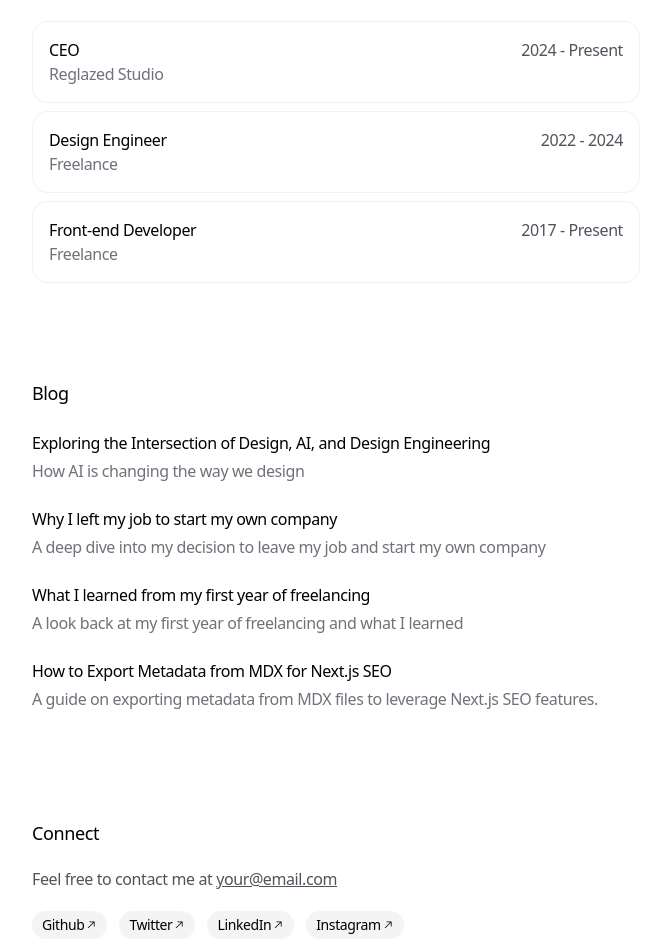
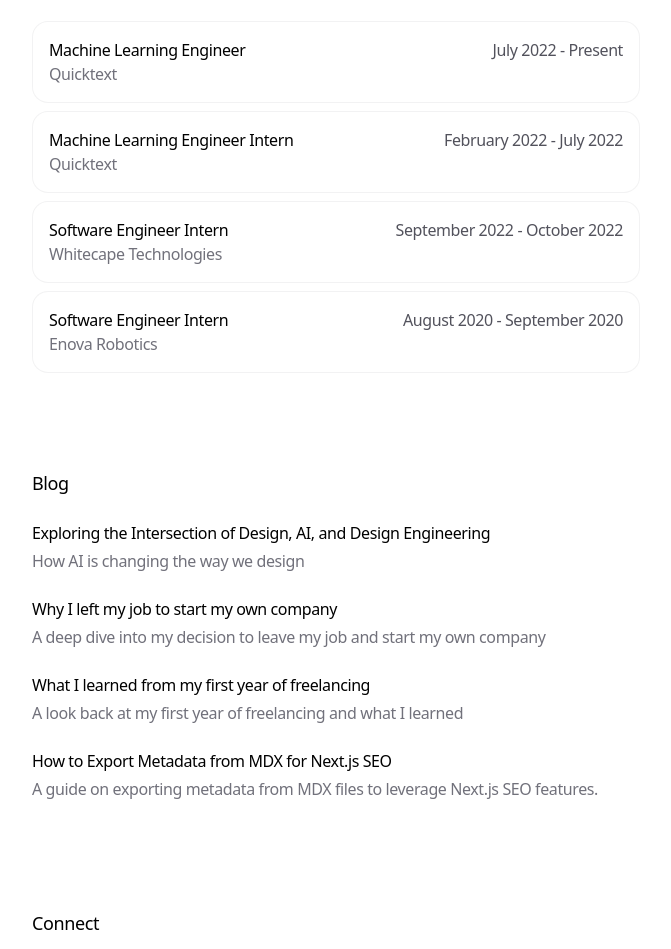
Before and after one commit to aymenkrifa/portfolio, a Next.js app: page / in a window 1280 px wide. Shown: the part 723-1672 px from the top of the page, without its empty margins (304-975 px from the left). Built offline with nearby package versions, Linux system fonts and the light colour scheme.

Commit message:
feat: Update work experience and personal description to reflect current role and focus on machine learning

```diff
--- a/app/data.ts
+++ b/app/data.ts
@@ -49,28 +49,36 @@ export const PROJECTS: Project[] = [
 
 export const WORK_EXPERIENCE: WorkExperience[] = [
   {
-    company: 'Reglazed Studio',
-    title: 'CEO',
-    start: '2024',
+    company: 'Quicktext',
+    title: 'Machine Learning Engineer',
+    start: 'July 2022',
     end: 'Present',
-    link: 'https://ibelick.com',
+    link: 'https://quicktext.im/',
     id: 'work1',
   },
   {
-    company: 'Freelance',
-    title: 'Design Engineer',
-    start: '2022',
-    end: '2024',
-    link: 'https://ibelick.com',
+    company: 'Quicktext',
+    title: 'Machine Learning Engineer Intern',
+    start: 'February 2022',
+    end: 'July 2022',
+    link: 'https://quicktext.im/',
     id: 'work2',
   },
   {
-    company: 'Freelance',
-    title: 'Front-end Developer',
-    start: '2017',
-    end: 'Present',
-    link: 'https://ibelick.com',
+    company: 'Whitecape Technologies',
+    title: 'Software Engineer Intern',
+    start: 'September 2022',
+    end: 'October 2022',
+    link: 'https://www.whitecapetech.com/',
     id: 'work3',
+  },
+  {
+    company: 'Enova Robotics',
+    title: 'Software Engineer Intern',
+    start: 'August 2020',
+    end: 'September 2020',
+    link: 'https://enovarobotics.eu/',
+    id: 'work4',
   },
 ]
 
@@ -105,21 +113,17 @@ export const BLOG_POSTS: BlogPost[] = [
 
 export const SOCIAL_LINKS: SocialLink[] = [
   {
-    label: 'Github',
-    link: 'https://github.com/ibelick',
+    label: 'GitHub',
+    link: 'https://github.com/aymenkrifa',
   },
   {
-    label: 'Twitter',
-    link: 'https://twitter.com/ibelick',
+    label: 'X (Twitter)',
+    link: 'https://x.com/krifaymen',
   },
   {
     label: 'LinkedIn',
-    link: 'https://www.linkedin.com/in/ibelick',
-  },
-  {
-    label: 'Instagram',
-    link: 'https://www.instagram.com/ibelick',
+    link: 'https://www.linkedin.com/in/aymenkrifa',
   },
 ]
 
-export const EMAIL = 'your@email.com'
+export const EMAIL = 'aymenkrifa@gmail.com'
--- a/app/page.tsx
+++ b/app/page.tsx
@@ -137,8 +137,8 @@ export default function Personal() {
       >
         <div className="flex-1">
           <p className="text-zinc-600 dark:text-zinc-400">
-            Focused on creating intuitive and performant web experiences.
-            Bridging the gap between design and development.
+            Leveraging machine learning to build smarter systems and unlock hidden patterns in data.
+            From model development to production deployment. 🚀
           </p>
         </div>
       </motion.section>
```
